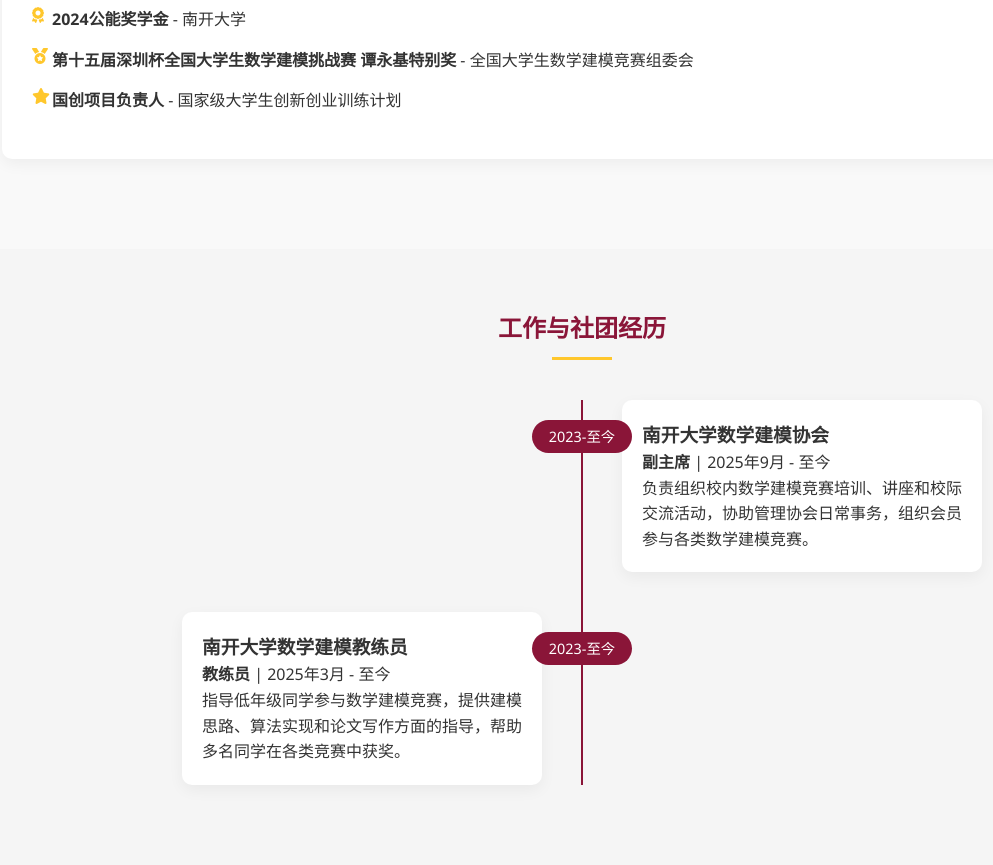
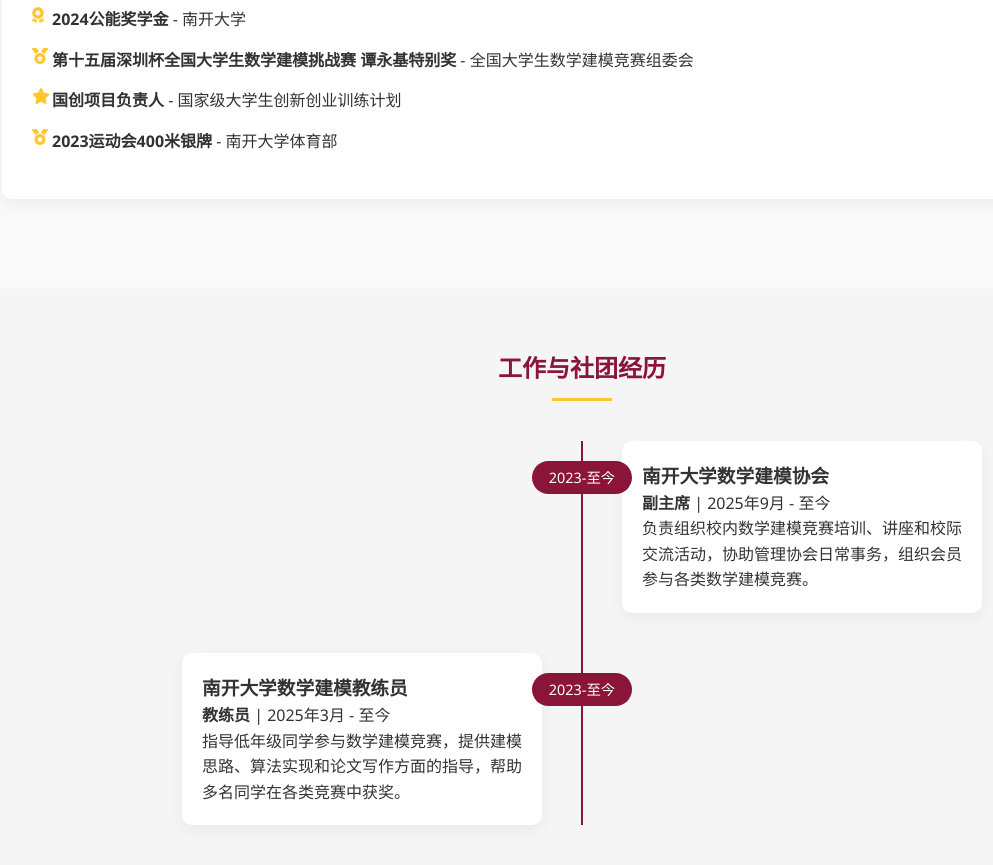
Before and after one commit to Thomas2310736/Thomas2310736.github.io, a plain HTML site: page index.html in a window 1280 px wide. Shown: the part 1600-2465 px from the top of the page, without its empty margins (58-1051 px from the left). Drawn offline with Linux system fonts and the light colour scheme.

Commit message:
Update index.html

```diff
--- a/index.html
+++ b/index.html
@@ -354,6 +354,11 @@
                         <i class="fas fa-star" style="color: var(--accent-color); position: absolute; left: 0;"></i>
                         <strong>国创项目负责人</strong> - 国家级大学生创新创业训练计划
                     </li>
+					</li>
+                    <li style="margin-bottom: 15px; padding-left: 20px; position: relative;">
+                        <i class="fas fa-medal" style="color: var(--accent-color); position: absolute; left: 0;"></i>
+                        <strong>2023运动会400米银牌</strong> - 南开大学体育部
+                    </li>
                 </ul>
             </div>
         </div>
```
